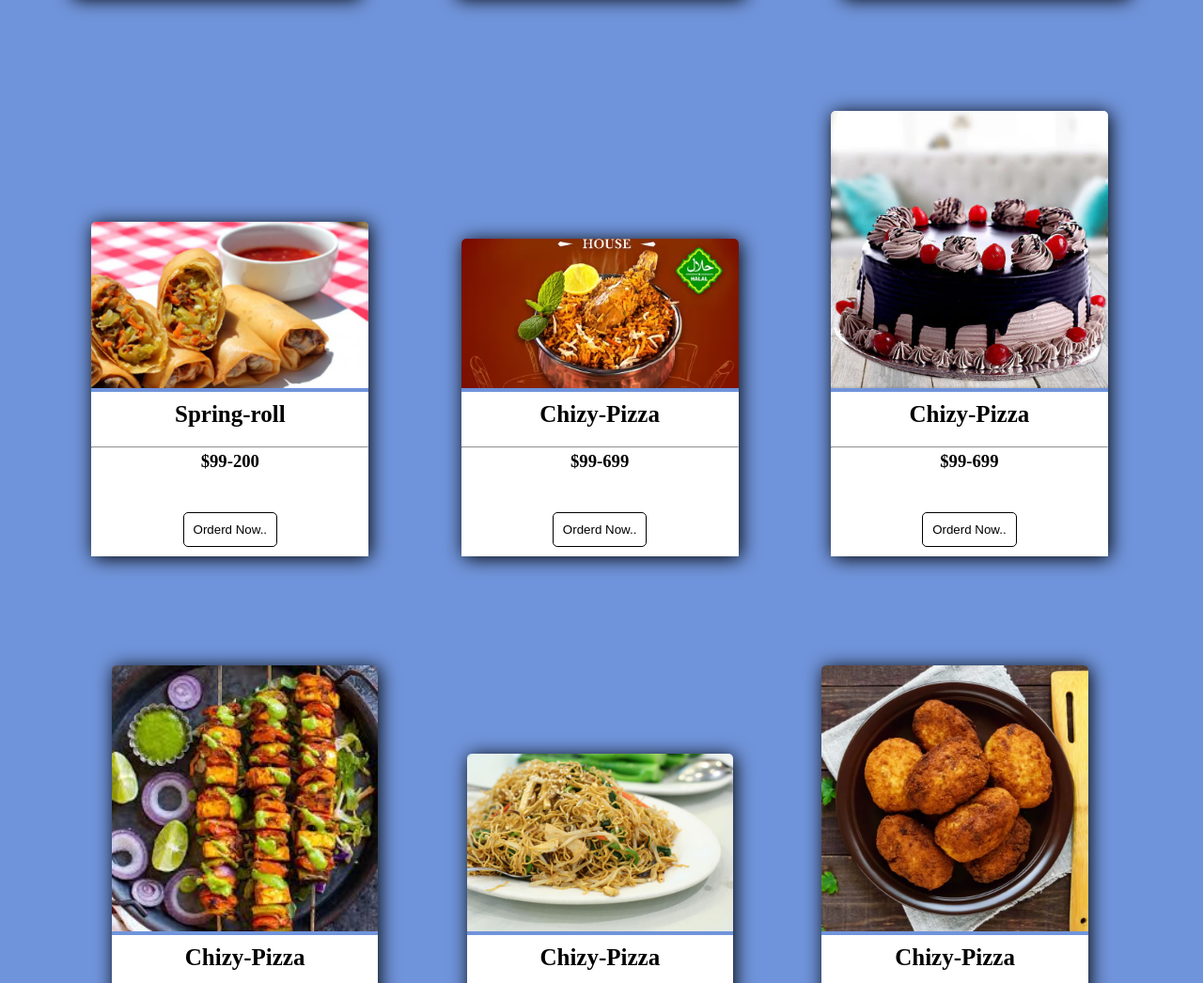
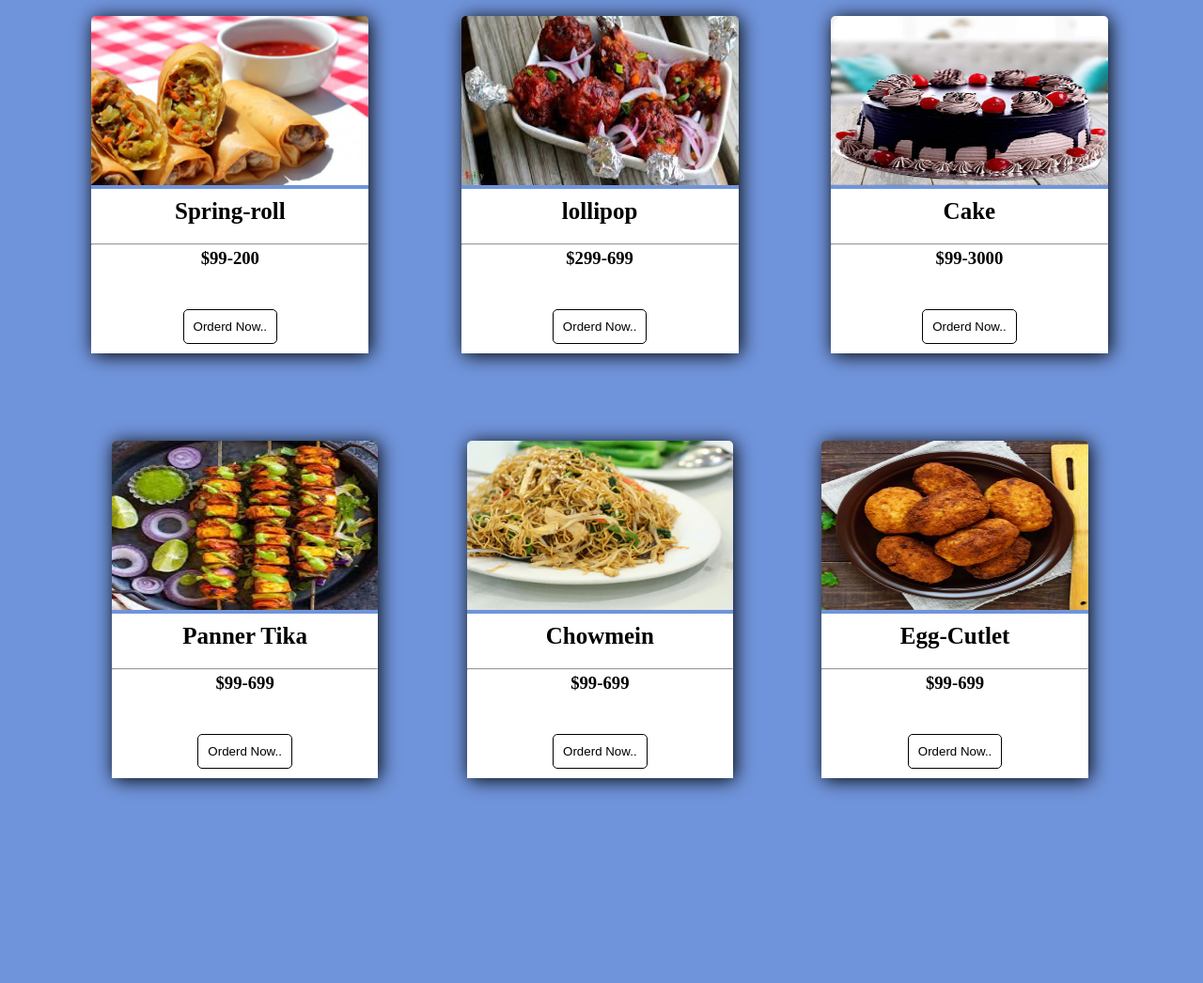
Before and after one commit to pawan85074/Food-To-Fly, a plain HTML site: page index.html in a window 1280 px wide. Shown: the part 1191-2237 px from the top of the page at 94% size. After the commit the page ends 2090 px from the top, so only its background shows below. Drawn offline with Linux system fonts and the light colour scheme.

Commit message:
adjust card item

```diff
--- a/index.html
+++ b/index.html
@@ -8,10 +8,10 @@
     <div class="menu-bar">
     <h1 class="logo">Food<span class="to-fly">To fly</span></h1>
     <ul class="nav-links">
-        <li><a>Home</a></li>
-       <li> <a>Menu</a></li>
-        <li><a>Contact</a></li>
-        <li><a>About</a></li>
+        <li><a href="#">Home</a></li>
+       <li> <a href="#">Menu</a></li>
+        <li><a href="#">Contact</a></li>
+        <li><a href="#">About</a></li>
     </ul>
 </div>
 <div class="food-discription-conatiner">
@@ -29,7 +29,7 @@
 <div class="main">
     <div class="card">
         <div class="card-img">
-          <img src="./img/download.jpeg"/>
+          <img src="./img/download.jpeg" class="dis-img"/>
         </div>
         <div class="title-part">
         <div class="title">
@@ -50,7 +50,7 @@
     </div>
     <div class="card">
         <div class="card-img">
-          <img src="./img/briyani.avif"/>
+          <img src="./img/briyani.avif" class="dis-img"/>
         </div>
         <div class="title-part">
         <div class="title">
@@ -70,7 +70,7 @@
 </div>
 <div class="card">
     <div class="card-img">
-      <img src="./img/momos.jpeg"/>
+      <img src="./img/momos.jpeg" class="dis-img"/>
     </div>
     <div class="title-part">
     <div class="title">
@@ -91,7 +91,7 @@
 <div class="main">
     <div class="card">
         <div class="card-img">
-          <img src="./img/spring-rolls.jpeg"/>
+          <img src="./img/spring-rolls.jpeg" class="dis-img"/>
         </div>
         <div class="title-part">
         <div class="title">
@@ -112,17 +112,17 @@
     </div>
     <div class="card">
         <div class="card-img">
-          <img src="./img/briyani.avif"/>
+          <img src="./img/lollipop.jpeg" class="dis-img"/>
         </div>
         <div class="title-part">
         <div class="title">
-        <h1 class="name">Chizy-Pizza</h1>
+        <h1 class="name">lollipop</h1>
         </div>
         <div class="line">
             <hr/>
         </div>
         <div class="card-rs">
-             <h3>$99-699</h3>
+             <h3>$299-699</h3>
         </div>
         <div class="button">
             <button>Orderd Now..</button>
@@ -132,17 +132,17 @@
 </div>
 <div class="card">
     <div class="card-img">
-      <img src="./img/cake.webp"/>
+      <img src="./img/cake.webp" class="dis-img"/>
     </div>
     <div class="title-part">
     <div class="title">
-    <h1 class="name">Chizy-Pizza</h1>
+    <h1 class="name">Cake</h1>
     </div>
     <div class="line">
         <hr/>
     </div>
     <div class="card-rs">
-         <h3>$99-699</h3>
+         <h3>$99-3000</h3>
     </div>
     <div class="button">
         <button>Orderd Now..</button>
@@ -153,11 +153,11 @@
 <div class="main">
     <div class="card">
         <div class="card-img">
-          <img src="./img/paneertika.jpeg"/>
+          <img src="./img/paneertika.jpeg" class="dis-img"/>
         </div>
         <div class="title-part">
         <div class="title">
-        <h1 class="name">Chizy-Pizza</h1>
+        <h1 class="name">Panner Tika</h1>
         </div>
         <div class="line">
             <hr/>
@@ -174,11 +174,11 @@
     </div>
     <div class="card">
         <div class="card-img">
-          <img src="./img/veg-chow-mein.jpg"/>
+          <img src="./img/veg-chow-mein.jpg" class="dis-img"/>
         </div>
         <div class="title-part">
         <div class="title">
-        <h1 class="name">Chizy-Pizza</h1>
+        <h1 class="name">Chowmein</h1>
         </div>
         <div class="line">
             <hr/>
@@ -194,11 +194,11 @@
 </div>
 <div class="card">
     <div class="card-img">
-      <img src="./img/Egg-Cutlet-750x750.webp"/>
+      <img src="./img/Egg-Cutlet-750x750.webp" class="dis-img"/>
     </div>
     <div class="title-part">
     <div class="title">
-    <h1 class="name">Chizy-Pizza</h1>
+    <h1 class="name">Egg-Cutlet</h1>
     </div>
     <div class="line">
         <hr/>
--- a/styles.css
+++ b/styles.css
@@ -37,6 +37,7 @@ body
     color:#d9d9d9;
     text-decoration: none;
   }
+
   .to-fly
   {
     color: #1a53ff;
@@ -137,3 +138,10 @@ body
     font-size: 25px;
     text-align: center;
   }
+  .dis-img
+  {
+    height: 180px;
+  }
+  .main{
+    margin-top:0%;
+  }
```
Also changed, not shown: img/lollipop.jpeg (added).
